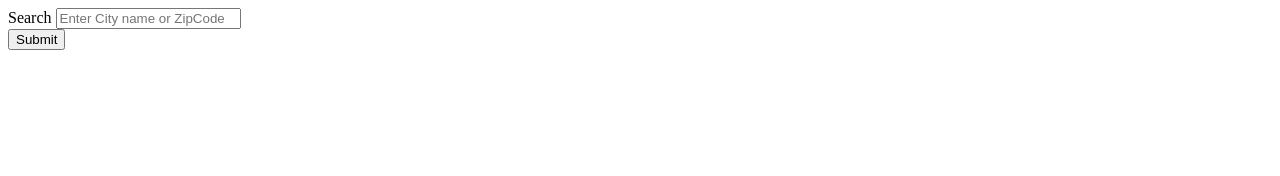
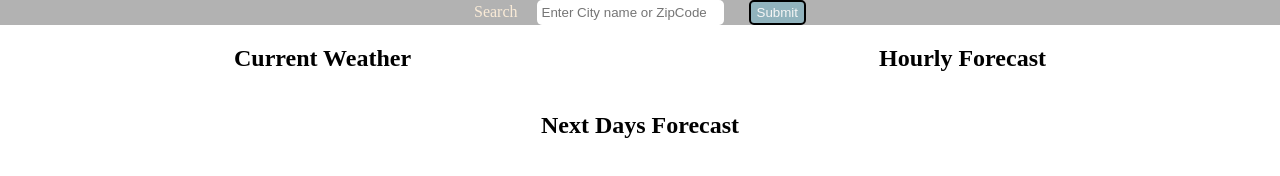
Before and after one commit to OmegaGinga/weather-ap, a website built with webpack: page src/template.html in a window 1280 px wide. Built offline with nearby package versions, Linux system fonts and the light colour scheme.

Commit message:
Starting to style the app.
Added some images to background.
Added some format to the divs.
Corrected some of the logig for images and data.

```diff
--- a/src/index.js
+++ b/src/index.js
@@ -19,7 +19,8 @@ async function getWeatherData(input) {
     }
 }
 
-document.querySelector('.search-button').addEventListener('click', () => {
+document.querySelector('.search-form').addEventListener('submit', (event) => {
+    event.preventDefault();
     const input = document.querySelector('#city-code').value;
     getWeatherData(input);
 });
--- a/src/renderWeather.js
+++ b/src/renderWeather.js
@@ -1,18 +1,20 @@
 // renderWeather.js
+import treeImage from './resources/tree.jpg';
+
 export function renderCurrentWeather(currentWeather) {
-    const currentWeatherDiv = document.querySelector('.current-weather');
-    currentWeatherDiv.innerHTML = `
-        <h2>Current Weather</h2>
+    const currentData = document.querySelector('.current-data')
+
+    currentData.innerHTML = `
         <p>Temperature: ${currentWeather.temp}°C</p>
         <p>Condition: ${currentWeather.weather[0].description}</p>
     `;
 }
 
 export function renderHourlyWeather(hourlyWeather) {
-    const hourlyWeatherDiv = document.querySelector('.hourly-weather');
-    hourlyWeatherDiv.innerHTML = '<h2>Hourly Forecast</h2>';
+    const hourlyData = document.querySelector('.hourly-data')
+
     hourlyWeather.forEach(hour => {
-        hourlyWeatherDiv.innerHTML += `
+        hourlyData.innerHTML += `
             <p>${hour.dt_txt}: ${hour.temp}°C, ${hour.description}</p>
         `;
     });
@@ -20,7 +22,6 @@ export function renderHourlyWeather(hourlyWeather) {
 
 export function renderNextDaysWeather(nextDaysWeather) {
     const nextDaysWeatherDiv = document.querySelector('.next-days-weather');
-    nextDaysWeatherDiv.innerHTML = '<h2>Next Days</h2>';
     nextDaysWeather.forEach(day => {
         nextDaysWeatherDiv.innerHTML += `
             <p>${day.dt_txt}: ${day.temp}°C, ${day.description}</p>
@@ -33,14 +34,19 @@ export function setWeatherBackground(weatherStatus) {
     const statusCode = Number(weatherStatus);
 
     if (statusCode === 800) {
-        background.style.backgroundImage = "url('path/to/clear-sky.jpg')";
+        console.log('1');
+        background.style.backgroundImage = `url(./resources/tree.jpg)`;
     } else if (statusCode >= 801 && statusCode <= 804) {
-        background.style.backgroundImage = "url('path/to/cloudy-sky.jpg')";
+        console.log('2');
+        background.style.backgroundImage = `url(${treeImage})`;
     } else if (statusCode >= 200 && statusCode < 300) {
-        background.style.backgroundImage = "url('path/to/thunderstorm.jpg')";
+        console.log('3');
+        background.style.backgroundImage = `url(./resources/tree.jpg)`;
     } else if (statusCode >= 500 && statusCode < 600) {
-        background.style.backgroundImage = "url('path/to/rain.jpg')";
+        console.log('4');
+        background.style.backgroundImage = `url(./resources/tree.jpg)`;
     } else {
-        background.style.backgroundImage = "url('path/to/default-weather.jpg')";
+        console.log('5');
+        background.style.backgroundImage = `url(./resources/tree.jpg)`;
     }
 }
--- a/src/styles.css
+++ b/src/styles.css
@@ -0,0 +1,72 @@
+body {
+    width: 100vw;
+    height: 100vh;
+    display: flex;
+    flex-direction: column;
+    background-repeat: no-repeat;
+    background-size: cover;
+    margin: 0;
+}
+
+.container {
+    display: flex;
+    flex-direction: column;
+    width: 100%;
+    height: 100%;
+}
+
+.weather-form {
+    flex: 0 0 1%;
+    display: flex;
+    justify-content: center;
+}
+
+.weather-container {
+    flex: 1;
+    display: flex;
+    flex-direction: column;
+    justify-content: center;
+    align-items: center;
+}
+
+.search-form {
+    width: 100%;
+    display: flex;
+    justify-content: center;
+    gap: 25px;
+    background-color: rgba(0, 0, 0, 0.3);
+}
+
+#city-code {
+    border-radius: 5px;
+    border: none;
+    padding: 5px;
+}
+
+.city-code-text {
+    color: antiquewhite;
+    margin-right: 15px;
+}
+
+.search-form button {
+    background-color: rgba(10, 178, 230, 0.2);
+    color: whitesmoke;
+    border-radius: 5px;
+    border: 2px solid black;
+}
+
+.current-container {
+    display: flex;
+    justify-content: space-around;
+    align-items: center;
+}
+
+.next-title {
+    display: flex;
+    justify-content: center;
+}
+
+.next-days-weather {
+    display: flex;
+    justify-content: space-between;
+}
--- a/src/template.html
+++ b/src/template.html
@@ -6,11 +6,11 @@
     <title>Weather The App</title>
 </head>
 <body>
-    <div class="contianer">
+    <div class="container">
         <div class="weather-form">
-            <form action="get" novalidate>
+            <form action="get" class="search-form" novalidate>
                 <div class="input">
-                    <label for="city-code">Search</label>
+                    <label for="city-code" class="city-code-text">Search</label>
                     <input type="text" name="city-code" id="city-code" placeholder="Enter City name or ZipCode">
                 </div>
                 <button type="submit">Submit</button>
@@ -18,10 +18,23 @@
         </div>
         <div class="weather-contianer">
             <div class="current-container">
-                <div class="current-weather"></div>
-                <div class="hourly-weather"></div>
+                <div class="current-weather">
+                    <div class="current-title">
+                        <h2>Current Weather</h2>
+                    </div>
+                    <div class="current-data"></div>
+                </div>
+                <div class="hourly-weather">
+                    <div class="hourly-title">
+                        <h2>Hourly Forecast</h2>
+                    </div>
+                    <div class="hourly-data"></div>
+                </div>
             </div>
             <div class="next-container">
+                <div class="next-title">
+                    <h2>Next Days Forecast</h2>
+                </div>
                 <div class="next-days-weather"></div>
             </div>
         </div>
```
Also changed, not shown: src/resources/tree.jpg (added).
